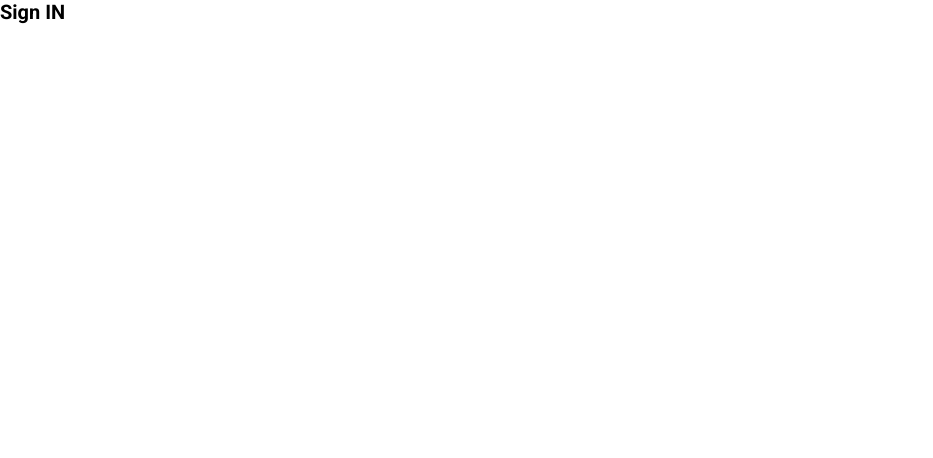
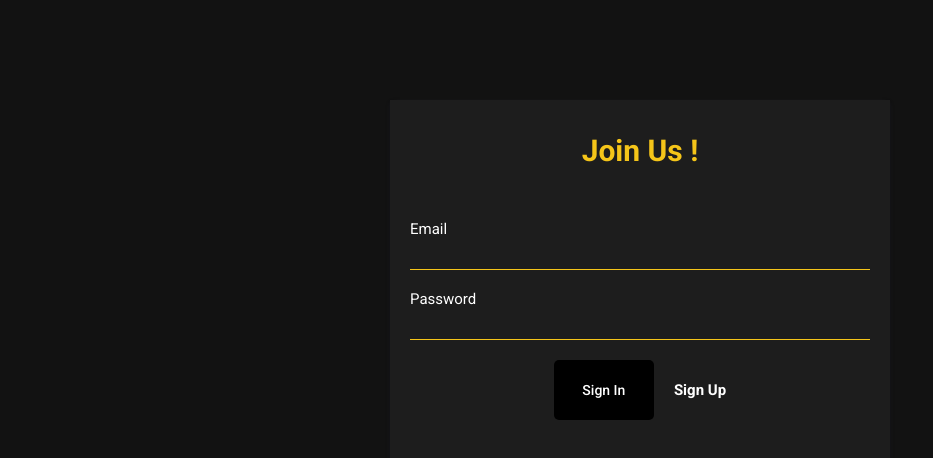
Before and after one commit to luv-jeri/imdb-frontend, a React (Vite) app: page / in a window 1280 px wide. Shown: the top 458 px of the page, without its empty margins (0-933 px from the left). Built offline with nearby package versions, Linux system fonts and the light colour scheme.

Commit message:
Added - Auth Layer

```diff
--- a/src/App.jsx
+++ b/src/App.jsx
@@ -1,8 +1,11 @@
 import AppRoute from "./routes/App.route";
 import AuthRoute from "./routes/Auth.route";
+import { useContext } from "react";
+import { AuthContext } from "./context/AuthContext";
 
 function App() {
-  const user = false;
+  const { user } = useContext(AuthContext);
+
   return <>{user ? <AppRoute /> : <AuthRoute />}</>;
 }
 
--- a/src/components/core/Card/Card.jsx
+++ b/src/components/core/Card/Card.jsx
@@ -3,7 +3,6 @@ import { IMAGE_BASE_URL } from "../../../constants";
 import { PlayIcon } from "../../icons";
 
 const Card = (props) => {
-  console.log(props);
   return (
     <div
       className={`${s.card_wrapper} ${
--- a/src/components/layout/Nav/Nav.jsx
+++ b/src/components/layout/Nav/Nav.jsx
@@ -4,10 +4,12 @@ import s from "./Nav.module.css";
 import Button from "../../core/Button/Button";
 import { MenuIcon, BookmarkIcon } from "../../icons";
 import Menu from "../Menu/Menu";
+import { useContext } from "react";
+import { AuthContext } from "../../../context/AuthContext";
 
 const Nav = () => {
   const [showMenu, setShowMenu] = useState(false);
-
+  const { user, setUser } = useContext(AuthContext);
   const handleMenuClick = () => {
     setShowMenu(!showMenu);
   };
@@ -37,11 +39,19 @@ const Nav = () => {
           <a href="#">WatchList</a>
         </Button>
         <Button height="3rem">
-          <a href="#">SignIn</a>
+          <a href="#">{user ? user.name : "Sign In"}</a>
         </Button>
-        <Button height="3rem">
-          <a href="#">En</a>
-        </Button>
+        {user ? (
+          <Button
+            height="3rem"
+            onClick={() => {
+              setUser(null);
+              localStorage.removeItem("user");
+            }}
+          >
+            Logout
+          </Button>
+        ) : null}
       </div>
     </nav>
   );
--- a/src/constants/index.js
+++ b/src/constants/index.js
@@ -14,6 +14,8 @@ export const tmdbAxios = axios.create({
 export const apiAxios = axios.create({
   baseURL: API_URL,
 });
+
+
 
 export const URLS = {
   trending: "/trending/all/day",
--- /dev/null
+++ b/src/context/AuthContext.jsx
@@ -0,0 +1,21 @@
+import { useState, useEffect, createContext } from "react";
+
+export const AuthContext = createContext();
+
+export const AuthWrapper = ({ children }) => {
+  const [user, setUser] = useState(null); // [state , setState
+
+  useEffect(() => {
+    const user = localStorage.getItem("user");
+    if (user) {
+      setUser(JSON.parse(user));
+    }
+  }, []);
+
+  const value = {
+    user,
+    setUser,
+  };
+
+  return <AuthContext.Provider value={value}>{children}</AuthContext.Provider>;
+};
--- a/src/main.jsx
+++ b/src/main.jsx
@@ -4,11 +4,14 @@ import App from "./App.jsx";
 import "@styles/index.css";
 import "@styles/utils.css";
 import { BrowserRouter } from "react-router-dom";
+import { AuthWrapper } from "./context/AuthContext.jsx";
 
 ReactDOM.createRoot(document.getElementById("root")).render(
   <React.StrictMode>
-    <BrowserRouter>
-      <App />
-    </BrowserRouter>
+    <AuthWrapper>
+      <BrowserRouter>
+        <App />
+      </BrowserRouter>
+    </AuthWrapper>
   </React.StrictMode>
 );
--- a/src/pages/SignIn/SignIn.jsx
+++ b/src/pages/SignIn/SignIn.jsx
@@ -1,5 +1,116 @@
-const SignIn = () => {
-  return <h1>Sign IN</h1>;
+import s from "./SignIn.module.css";
+import { useState } from "react";
+import { apiAxios } from "@constants";
+import Button from "@core/Button/Button";
+import { useContext } from "react";
+import { AuthContext } from "../../context/AuthContext";
+import { Link } from "react-router-dom";
+import axios from "axios";
+
+const Input = ({ label, type, name, value, onChange, id }) => {
+  return (
+    <div className={s.input_container}>
+      <label htmlFor={id}>
+        <span>{label}</span>
+      </label>
+      <input
+        type={type}
+        name={name}
+        value={value}
+        onChange={onChange}
+        id={id}
+      />
+    </div>
+  );
 };
 
-export default SignIn;
+const SignUp = () => {
+  const { setUser } = useContext(AuthContext);
+
+  const [email, setEmail] = useState("");
+  const [password, setPassword] = useState("");
+
+  const handleSignIn = async () => {
+    try {
+      const res = await apiAxios.post("/auth/login", {
+        email,
+        password,
+      });
+
+      localStorage.setItem("user", JSON.stringify(res.data.content.user));
+
+      setUser(res.data.content.user);
+    } catch (error) {
+      console.log(error);
+    }
+  };
+
+  return (
+    <div className={s.container}>
+      <div className={s.sign_up_wrapper}>
+        <div className={s.header}>
+          <h1>Join Us !</h1>
+        </div>
+
+        <div className={s.content}>
+          <Input
+            label="Email"
+            type="email"
+            name="email"
+            onChange={(e) => {
+              setEmail(e.target.value);
+            }}
+            id="email"
+          />
+          <Input
+            label="Password"
+            type="password"
+            name="password"
+            onChange={(e) => {
+              setPassword(e.target.value);
+            }}
+            id="password"
+          />
+        </div>
+        <div className={s.buttons_group}>
+          <Button label="Sign In" onClick={handleSignIn}>
+            Sign In
+          </Button>
+          <Link
+            style={{
+              textDecoration: "none",
+              color: "white",
+              fontSize: "1.5rem",
+              fontWeight: "bold",
+            }}
+            to="/sign_up"
+          >
+            Sign Up
+          </Link>
+        </div>
+      </div>
+    </div>
+  );
+};
+
+export default SignUp;
+
+// const [form, setForm] = useState({
+//   name: "",
+//   email: "",
+//   password: "",
+//   confirm_password: "",
+// });
+
+// const handleChange = (e) => {
+//   const { value, id } = e.target;
+//   console.log(value, id);
+//   const object = {
+//     ...form,
+//   };
+//   object["name"] = value;
+//   setForm(object);
+//   // setForm((prev) => ({ ...prev, [id]: value }));
+// };
+
+// console.log(form);
--- a/src/pages/SignIn/SignIn.module.css
+++ b/src/pages/SignIn/SignIn.module.css
@@ -0,0 +1,72 @@
+.container {
+  height: 100vh;
+  width: 100%;
+  background-color: var(--bg-color);
+  display: flex;
+  justify-content: center;
+  align-items: center;
+}
+
+.sign_up_wrapper {
+  width: 50rem;
+  height: 60rem;
+  background-color: var(--color-dark-hover);
+  box-shadow: rgba(50, 50, 93, 0.25) 0px 2px 5px -1px,
+    rgba(0, 0, 0, 0.3) 0px 1px 3px -1px;
+}
+
+.header {
+  width: 100%;
+  height: 10rem;
+  display: flex;
+  justify-content: center;
+  align-items: center;
+}
+
+.header h1 {
+  font-size: 3rem;
+  color: var(--accent-color);
+}
+
+/* Input Style */
+
+.input_container {
+  width: 100%;
+  height: 5rem;
+  display: flex;
+  flex-direction: column;
+  justify-content: center;
+  align-items: center;
+  margin-top: 2rem;
+  color: var(--color-text);
+  padding: 0 2rem;
+}
+
+.input_container label {
+  font-size: 1.5rem;
+  margin-bottom: 1rem;
+  width: 100%;
+  text-align: left;
+  color: var(--color-text);
+}
+
+.input_container input {
+  width: 100%;
+  height: 4rem;
+  background-color: var(--color-dark-hover);
+  border: none;
+  outline: none;
+  padding: 1 1rem;
+  color: var(--color-text);
+  font-size: 1.5rem;
+  border-bottom: 1px solid var(--accent-color);
+}
+
+.buttons_group {
+  width: 100%;
+  height: 10rem;
+  display: flex;
+  justify-content: center;
+  align-items: center;
+  gap: 2rem;
+}
--- a/src/pages/SignUp/SignUp.jsx
+++ b/src/pages/SignUp/SignUp.jsx
@@ -2,7 +2,10 @@ import s from "./SignUp.module.css";
 import { useState } from "react";
 import { apiAxios } from "@constants";
 import Button from "@core/Button/Button";
-
+import { useContext } from "react";
+import { AuthContext } from "../../context/AuthContext";
+import { useNavigate } from "react-router-dom";
+import { Link } from "react-router-dom";
 const Input = ({ label, type, name, value, onChange, id }) => {
   return (
     <div className={s.input_container}>
@@ -21,6 +24,9 @@ const Input = ({ label, type, name, value, onChange, id }) => {
 };
 
 const SignUp = () => {
+  const { setUser } = useContext(AuthContext);
+  const navigate = useNavigate();
+
   const [name, setName] = useState("");
   const [email, setEmail] = useState("");
   const [password, setPassword] = useState("");
@@ -34,7 +40,9 @@ const SignUp = () => {
         password,
         confirmPassword,
       });
+      navigate("/");
     } catch (error) {
+      alert("there is an error");
       console.log(error);
     }
   };
@@ -88,7 +96,17 @@ const SignUp = () => {
           <Button label="Sign Up" onClick={handleSignUp}>
             Sign Up
           </Button>
-          <Button label="Sign In">Sign In</Button>
+          <Link
+            to="/"
+            style={{
+              textDecoration: "none",
+              color: "white",
+              fontSize: "1.5rem",
+              fontWeight: "bold",
+            }}
+          >
+            Sign In
+          </Link>
         </div>
       </div>
     </div>
```
